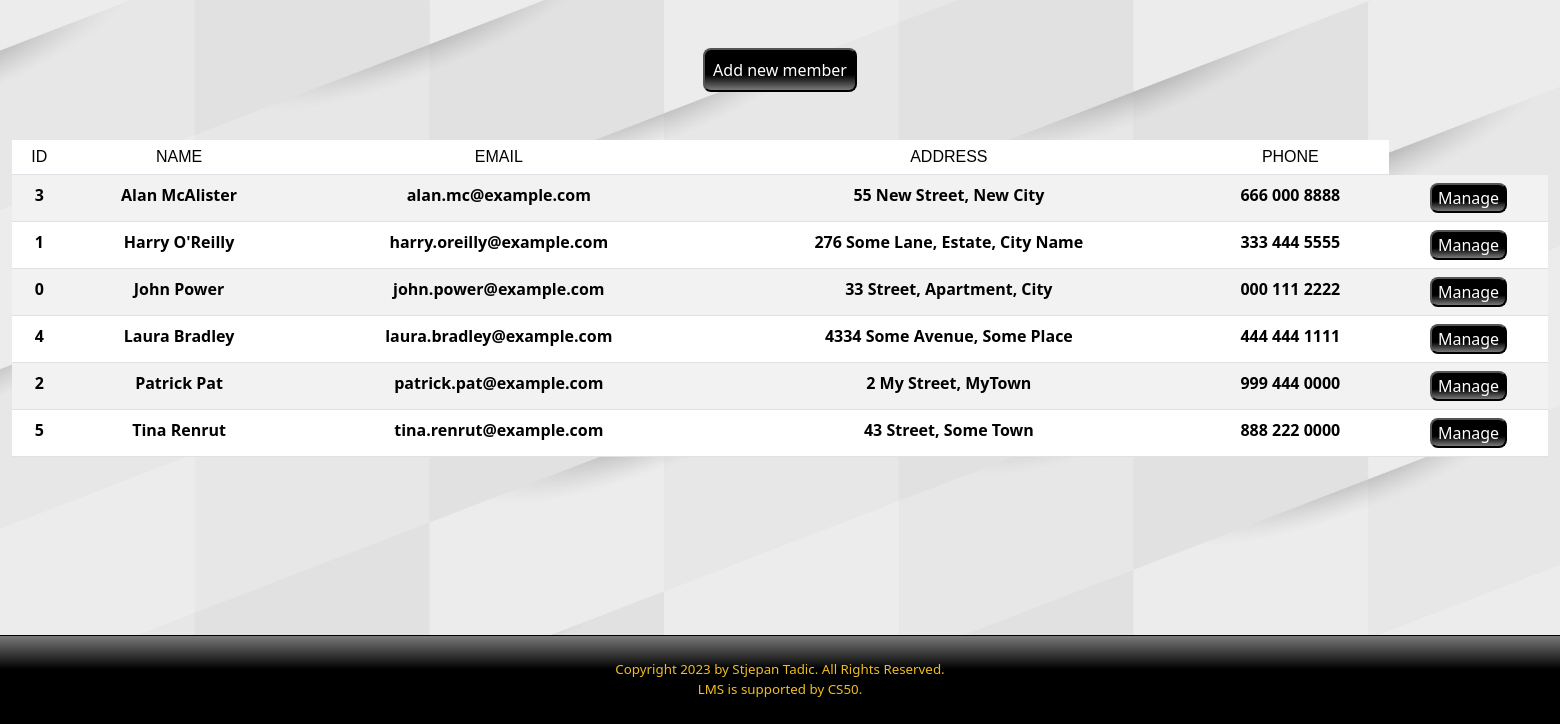
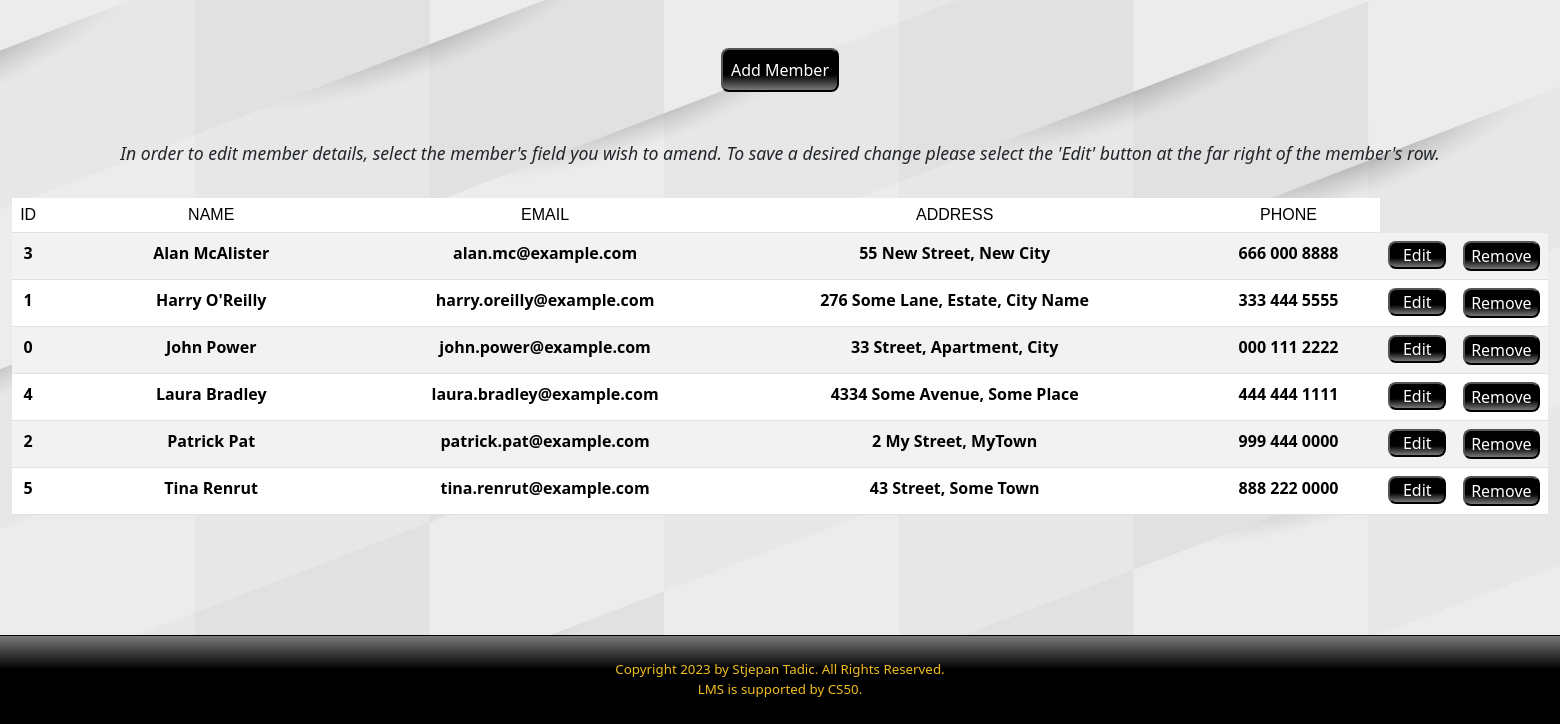
Before and after one commit to sttadic/flask-LMS, a Flask app: page /members in a window 1560 px wide. Shown: the part 76-800 px from the top of the page. Run offline with Flask 2, Linux system fonts and the light colour scheme; a user stored in the database is signed in; some libraries are stand-ins or nearby versions.

Commit message:
Added route and created a template for adding a new member and amended members route to allow editing and deleting members as well as showing list of all members. Added some members to database as well and did some styling in css

```diff
--- a/app.py
+++ b/app.py
@@ -195,25 +195,106 @@ def books():
         return render_template('books.html', name=name, books=books)
 
 
-@app.route('/members')
+@app.route('/members', methods = ['GET', 'POST'])
 @login_required
 def members():
     '''Show list of all members with options to manage and add new ones'''
 
-     # Get user_id from session
+    # Get user_id from session
     user_id = session['user_id']
 
     # Query database for librarian name
     name = db.execute('SELECT name FROM staff WHERE staff_id = ?', user_id)[0]['name']
 
+    # User reached route via GET
+    if request.method == 'GET':
+
+        # Query database for members
+        members = db.execute('SELECT * FROM members ORDER BY name ASC')
+
+        # Search members
+        q = request.args.get('query')
+        if q:
+            # Query database for id and name of members based on the search input and render template with results
+            members = db.execute('SELECT * FROM members WHERE member_id LIKE ? OR name LIKE ?', '%' + q + '%', '%' + q + '%')
+            return render_template('members.html', name=name, members=members)
+
+    # User reached route via POST
+    else:
+        # Get the value of the button user clicked on
+        button = request.form.get('button')
+
+        # If user clicked on delete
+        if button == 'delete':
+
+            # Delete member
+            db.execute('DELETE FROM members WHERE member_id == ?', request.form.get('id'))
+
+            # Query database for members
+            members = db.execute('SELECT * FROM members ORDER BY name ASC')
+
+            # Render members.html
+            return render_template('members.html', name=name, members=members)
+
+        # If user clicked on edit
+        elif button == 'edit':
+
+            name = request.form.get('name')
+            email = request.form.get('email')
+            address = request.form.get('address')
+            phone = request.form.get('phone')
+
+            db.execute('UPDATE members SET name = ?, email = ?, address = ?, phone = ? WHERE member_id == ?', name, email, address, phone, request.form.get('id'))
+
+            # Query database for members
+            members = db.execute('SELECT * FROM members ORDER BY name ASC')
+
+            # Render members.html
+            return render_template('members.html', name=name, members=members)
+
     # Query database for members
     members = db.execute('SELECT * FROM members ORDER BY name ASC')
 
-    # Search members
-    q = request.args.get('query')
-    if q:
-        # Query database for id and name based on the search input and render template with results
-        members = db.execute('SELECT * FROM members WHERE member_id LIKE ? OR name LIKE ?', '%' + q + '%', '%' + q + '%')
-        return render_template('members.html', name=name, members=members)
+    # Render members.html
+    return render_template('members.html', name=name, members=members)
 
-    return render_template('members.html', name=name, members=members)
+
+@app.route('/new-member', methods = ['GET', 'POST'])
+@login_required
+def newMember():
+    '''Add new members form'''
+
+    # Get user_id from session
+    user_id = session['user_id']
+
+    # Query database for librarian name
+    name = db.execute('SELECT name FROM staff WHERE staff_id = ?', user_id)[0]['name']
+
+    # User reached route via GET
+    if request.method == 'GET':
+        return render_template('new-member.html', name=name)
+
+    # User reached route via POST
+    else:
+        # Get data from user input
+        member = request.form.get('name')
+        email = request.form.get('email')
+        address = request.form.get('address')
+        phone = request.form.get('phone')
+
+        # Ensure all details are provided
+        if not member or not email or not address or not phone:
+            flash('All fields are required')
+            return render_template('new-member.html', name=name)
+
+        # Insert new member details into members table
+        db.execute('INSERT INTO members (name, email, address, phone) VALUES (?, ?, ?, ?)', member, email, address, phone)
+
+        # Redirect to members route
+        return redirect('/members')
+
+
+
+# Main driver function
+if __name__ == '__main__':
+    app.run()
--- a/static/styles.css
+++ b/static/styles.css
@@ -145,7 +145,7 @@ footer {
     margin-left: 2rem;
 }
 
-/* Books and members table style*/
+/* Books and members templates */
 .table {
     font-weight: bold;
 }
@@ -177,3 +177,21 @@ th {
     border-color: rgb(240, 189, 33);
     color: rgb(240, 189, 33);
 }
+
+textarea {
+    border: none;
+    resize: none;
+    padding: 0;
+    background-color: transparent;
+    text-align: center;
+    font-weight: bold;
+    margin: 0;
+    padding: 0;
+    cursor: pointer;
+}
+
+.note {
+    font-style: italic;
+    font-size: 1.1rem;
+    margin-bottom: 2rem;
+}
--- a/templates/members.html
+++ b/templates/members.html
@@ -10,10 +10,12 @@
 {% endblock %}
 
 {% block main %}
-<form>
-    <button id="member-button">Add new member</button>
+<form action="/new-member">
+    <button id="member-button">Add Member</button>
 </form>
-<table class="table table-striped">
+<p class="note">In order to edit member details, select the member's field you wish to amend.
+   To save a desired change please select the 'Edit' button at the far right of the member's row. </p>
+<table class="table table-striped" spellcheck="false">
     <thead>
         <tr>
             <th scope="col">ID</th>
@@ -26,12 +28,15 @@
     <tbody>
         {% for member in members %}
         <tr>
-            <td>{{ member.member_id }}</td>
-            <td>{{ member.name }}</td>
-            <td>{{ member.email }}</td>
-            <td>{{ member.address }}</td>
-            <td>{{ member.phone }}</td>
-            <td><button action="/manage" class="table-button">Manage</button></td>
+            <form action="/members" method="POST" onsubmit="return confirm('Are you sure you want to proceed?')">
+                <td><input type="text" name="id" value="{{ member.member_id }}" hidden>{{ member.member_id }}</td>
+                <td><textarea name="name" rows="1" cols="30">{{ member.name }}</textarea></td>
+                <td><textarea name="email" rows="1" cols="30">{{ member.email }}</textarea></td>
+                <td><textarea name="address" rows="1" cols="45">{{ member.address }}</textarea></td>
+                <td><textarea name="phone" rows="1" cols="15">{{ member.phone }}</textarea></td>
+                <td><button name="button" value="edit" class="table-button" style="padding: 0 0.8rem">Edit</button></td>
+                <td><button name="button" value="delete" class="table-button">Remove</button></td>
+            </form>
         </tr>
         {% endfor %}
     </tbody>
```
Also changed, not shown: library.db.
